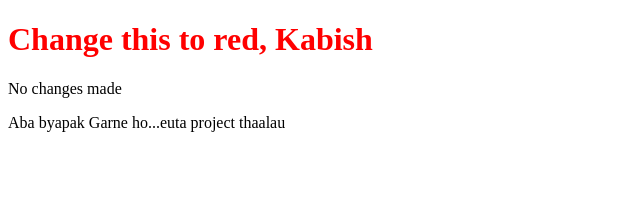
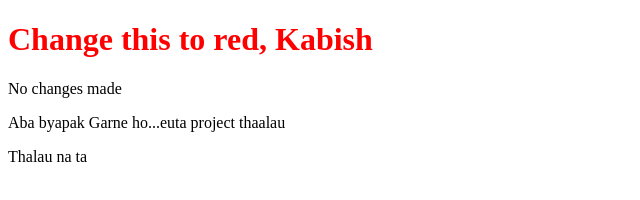
Before and after one commit to rabinkhatiwada/codingwithkabish, a plain HTML site: page index.html in a window 1280 px wide. Shown: the full height of the page, 0-640 px from the left. Drawn offline with Linux system fonts and the light colour scheme.

Commit message:
just a commit

```diff
--- a/index.html
+++ b/index.html
@@ -8,6 +8,7 @@
 	<p>No changes made</p>
 
 	<p>Aba byapak Garne ho...euta project thaalau</p>
+	<p>Thalau na ta</p>
 
 
 </body>
```
